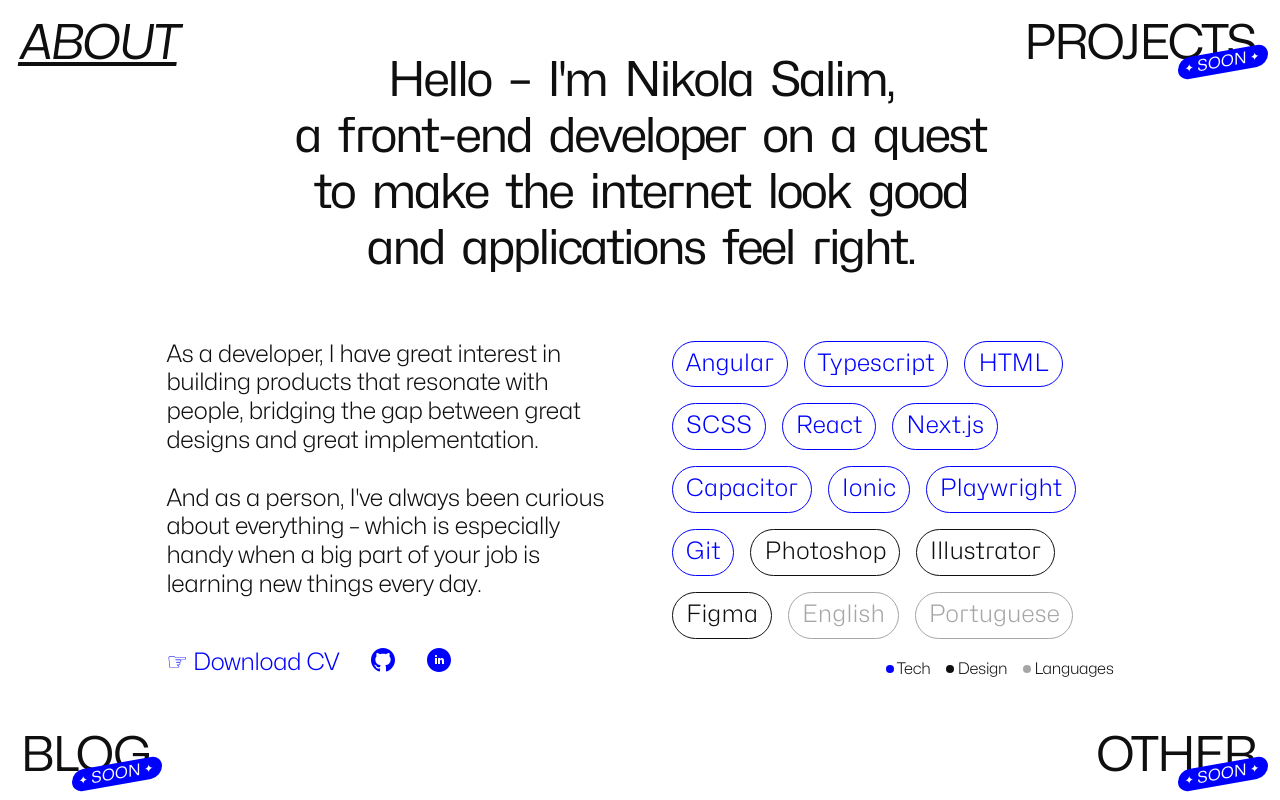
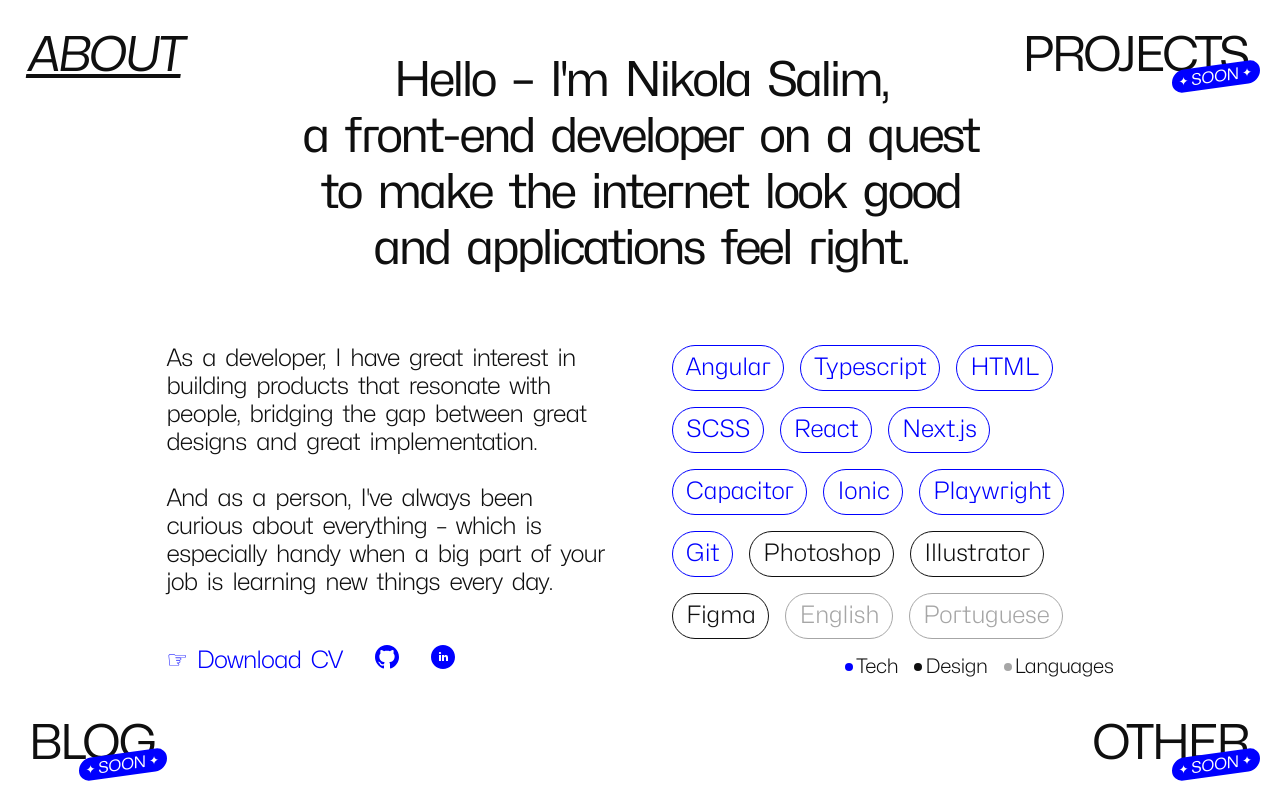
Before and after one commit to nikolasalim/nikolasalim.github.io, a Next.js app: page /about in a window 1280 px wide. Built offline with nearby package versions, Linux system fonts and the light colour scheme.

Commit message:
create mixins for setting font styling; apply mixins and tweak margins/offsets

```diff
--- a/app/about/about.module.scss
+++ b/app/about/about.module.scss
@@ -1,4 +1,4 @@
-@import 'app/styles/variables';
+@import 'app/styles/mixins';
 
 .content {
   height: 100vh;
@@ -9,12 +9,9 @@
 }
 
 .intro {
+  @include font-xl('title');
   width: 100%;
   height: fit-content;
-  font-family: 'Hubot-Sans';
-  font-size: 3rem;
-  letter-spacing: -0.22rem;
-  word-spacing: 0.5rem;
   text-align: center;
   color: $colour-black;
   .lineWrapper {
@@ -40,15 +37,10 @@
 }
 
 .additionalInfo {
+  @include font-m;
   display: flex;
   margin: 4rem 10%;
   gap: 4rem;
-  font-family: 'Mona-Sans';
-  font-size: 1.5rem;
-  font-weight: normal;
-  line-height: 1.8rem;
-  letter-spacing: -0.02rem;
-  font-variation-settings: "wght" 300;
   color: $colour-black;
 }
 
@@ -89,7 +81,7 @@
     display: flex;
     justify-content: flex-end;
     margin-top: 1rem;
-    font-size: 1rem;
+    @include font-s;
     & > * {
       margin-right: 1rem;
       &:last-child {
@@ -125,15 +117,11 @@
 }
 
 .downloadBtn {
+  @include font-m;
   border: unset;
   color: $colour-blue;
   background-color: unset;
   font-family: 'Mona-Sans';
-  font-size: 1.5rem;
-  font-weight: normal;
-  line-height: 1.8rem;
-  letter-spacing: -0.02rem;
-  font-variation-settings: "wght" 300;
   cursor: pointer;
 }
 
--- a/app/components/nav-menu/nav-menu.module.scss
+++ b/app/components/nav-menu/nav-menu.module.scss
@@ -1,13 +1,10 @@
-@import '../../styles/variables';
+@import '../../styles/mixins';
 
 .topNav, .bottomNav {
   display: flex;
   justify-content: space-between;
   width: 100%;
   position: fixed;
-  font-family: 'Mona-Sans';
-  font-size: 3rem;
-  letter-spacing: -0.1rem;
 }
 
 .topNav {
@@ -20,11 +17,13 @@
 
 .navLink {
   position: relative;
-  margin: 1rem 1.5rem;
+  margin: 2rem;
+  color: $colour-black;
   transform: skewX(0deg);
+  @include font-xl;
+  font-variation-settings: 'wght' 400;
   text-decoration: none;
   text-indent: -0.2rem;
-  color: $colour-black;
   &:hover {
     .navItem {
       display: block;
@@ -45,15 +44,15 @@
 
 .soonTagWrapper {
   position: absolute;
-  bottom: -0.1rem;
+  bottom: -0.5rem;
   right: -0.75rem;
   text-indent: unset;
 }
 
 @media screen and (max-width: 768px){
-  .topNav, .bottomNav {
-    font-size: 1.5rem;
-    letter-spacing: unset;
+  .navLink {
+    @include font-m;
+    margin: 1.5rem;
   }
 
   .soonTagWrapper {
--- a/app/components/soon-tag/soon-tag.module.scss
+++ b/app/components/soon-tag/soon-tag.module.scss
@@ -1,3 +1,5 @@
+@import '../../styles/mixins';
+
 .soonTag {
   display: flex;
   justify-content: center;
@@ -7,19 +9,18 @@
   padding: 0.1rem 0.1rem 0.1rem 0.2rem;
   color: white;
   background-color: blue;
-  transform: skewY(-10deg);
-  font-size: 1rem;
-  letter-spacing: 0.01rem;
+  transform: skewY(-8deg);
+  @include font-xs;
 
   .star {
-    font-size: 0.7rem;
+    @include font-xxs;
     margin: 0 0.4rem;
   }
 }
 
 @media screen and (max-width: 768px){
   .soonTag {
-    font-size: 0.8rem;
+    @include font-xxs;
     transform: skewY(-6deg);
     .star {
       font-size: 0.5rem;
--- /dev/null
+++ b/app/styles/mixins.scss
@@ -0,0 +1,69 @@
+@import 'variables';
+
+@mixin font-xl ($type: 'text'){
+  font-size: 3rem;
+  line-height: 3rem;
+  word-spacing: 0.5rem;
+  @if $type == 'text' {
+    font-family: 'Mona-Sans', sans-serif;
+    font-variation-settings: 'wght' 300;
+    letter-spacing: -0.15rem;
+  }
+  @if $type == 'title' {
+    font-family: 'Hubot-Sans', sans-serif;
+    font-variation-settings: 'wght' 400;
+    letter-spacing: -0.25rem;
+  }
+}
+
+@mixin font-l ($type: 'text'){
+  font-size: 2.25rem;
+  line-height: 2.25rem;
+  word-spacing: 0.4rem;
+  @if $type == 'text' {
+    font-family: 'Mona-Sans', sans-serif;
+    font-variation-settings: 'wght' 300;
+    letter-spacing: -0.075rem;
+  }
+  @if $type == 'title' {
+    font-family: 'Hubot-Sans', sans-serif;
+    font-variation-settings: 'wght' 400;
+    letter-spacing: -0.15rem;
+  }
+}
+
+@mixin font-m {
+  font-family: 'Mona-Sans', sans-serif;
+  font-size: 1.5rem;
+  font-variation-settings: 'wght' 300;
+  letter-spacing: -0.05rem;
+  line-height: 1.75rem;
+  word-spacing: 0.3rem;
+}
+
+@mixin font-s {
+  font-family: 'Mona-Sans', sans-serif;
+  font-size: 1.25rem;
+  font-variation-settings: 'wght' 300;
+  letter-spacing: -0.025rem;
+  line-height: 1.5rem;
+  word-spacing: 0.3rem;
+}
+
+@mixin font-xs {
+  font-family: 'Mona-Sans', sans-serif;
+  font-size: 1rem;
+  font-variation-settings: 'wght' 400;
+  letter-spacing: -0.025rem;
+  line-height: 1.25rem;
+  word-spacing: 0.2rem;
+}
+
+@mixin font-xxs {
+  font-family: 'Mona-Sans', sans-serif;
+  font-size: 0.75rem;
+  font-variation-settings: 'wght' 400;
+  letter-spacing: -0.02rem;
+  line-height: 1rem;
+  word-spacing: 0.2rem;
+}
```
